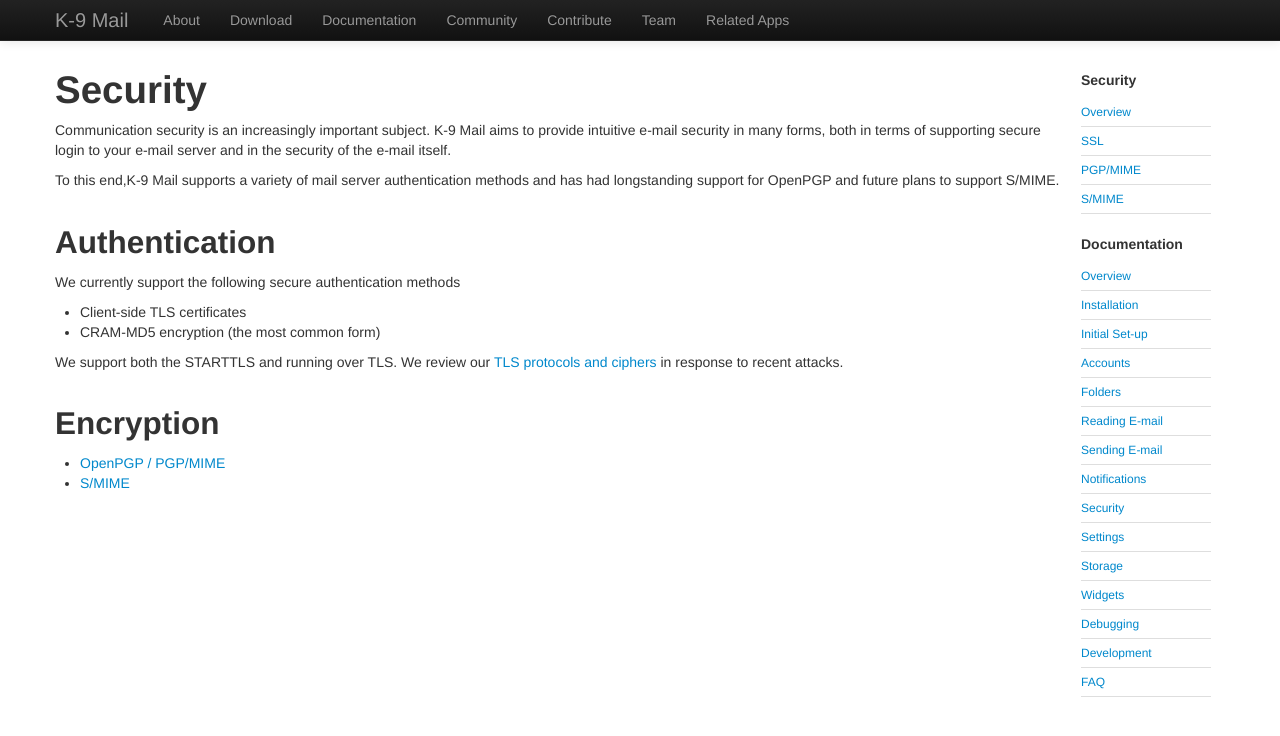
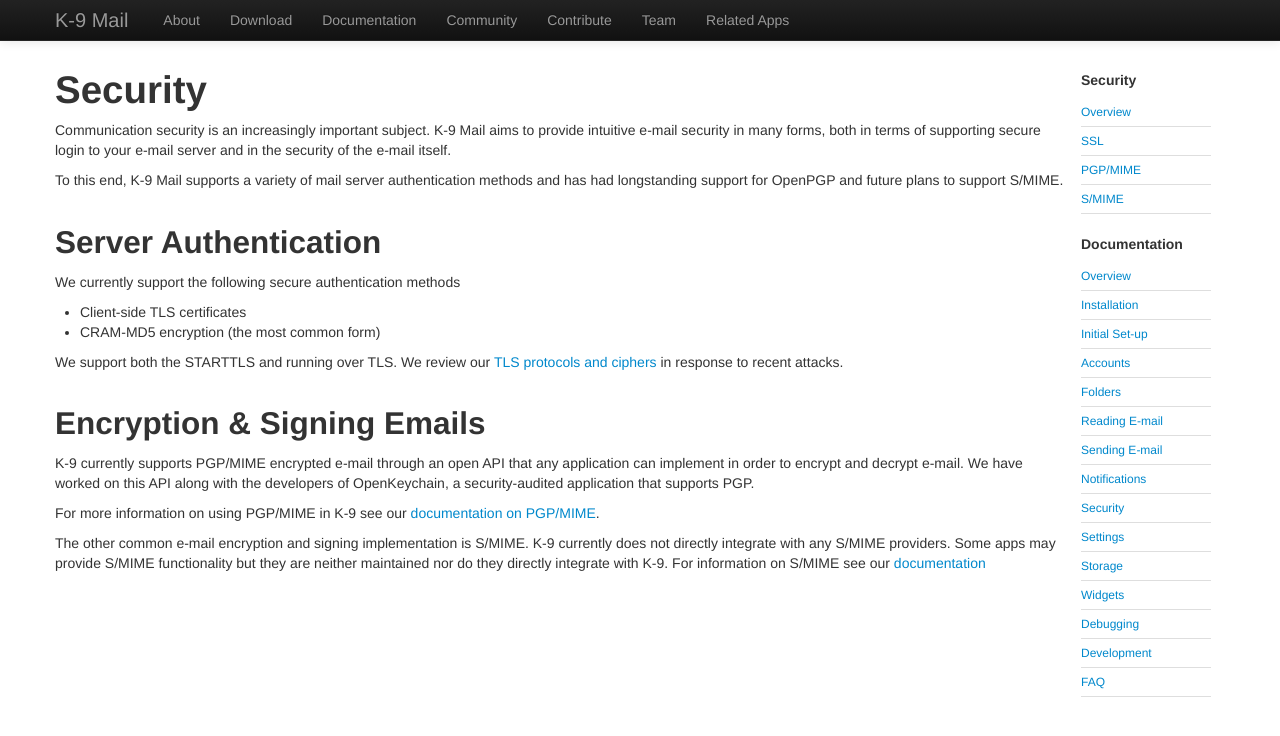
Before and after one commit to k9mail/k9mail.app, a Jekyll site: the page built from documentation/security.md, in a window 1280 px wide. Shown: the top 736 px of the page. Built offline with Jekyll 4.4.1, drawn with Linux system fonts in a browser that asks for light colours; nearby versions of some CDN libraries.

Commit message:
Expanding section on Encryption & Signing

```diff
--- a/documentation/security.md
+++ b/documentation/security.md
@@ -13,10 +13,10 @@ layout: default
 Communication security is an increasingly important subject. K-9 Mail aims to provide intuitive e-mail security in many forms,
 both in terms of supporting secure login to your e-mail server and in the security of the e-mail itself.
 
-To this end,K-9 Mail supports a variety of mail server authentication methods and has had
+To this end, K-9 Mail supports a variety of mail server authentication methods and has had
 longstanding support for OpenPGP and future plans to support S/MIME.
 
-## Authentication
+## Server Authentication
 
 We currently support the following secure authentication methods
 
@@ -25,7 +25,10 @@ We currently support the following secure authentication methods
 
 We support both the STARTTLS and running over TLS. We review our <a href="/documentation/security/ssl.html">TLS protocols and ciphers</a> in response to recent attacks.
 
-## Encryption
+## Encryption & Signing Emails
 
-* [OpenPGP / PGP/MIME](/documentation/security/pgpmime.html)
-* [S/MIME](/documentation/security/smime.html)
+K-9 currently supports PGP/MIME encrypted e-mail through an open API that any application can implement in order to encrypt and decrypt e-mail. We have worked on this API along with the developers of OpenKeychain, a security-audited application that supports PGP.
+
+For more information on using PGP/MIME in K-9 see our [documentation on PGP/MIME](/documentation/security/pgpmime.html).
+
+The other common e-mail encryption and signing implementation is S/MIME. K-9 currently does not directly integrate with any S/MIME providers. Some apps may provide S/MIME functionality but they are neither maintained nor do they directly integrate with K-9. For information on S/MIME see our [documentation](/documentation/security/smime.html)
```
